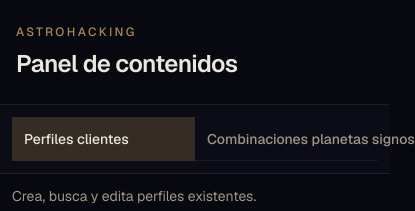
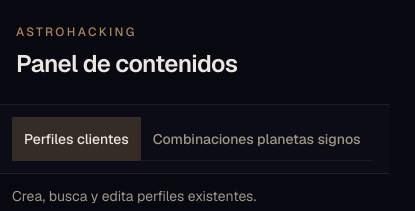
Before and after one commit to SopeDev/astrohacking-visualizador, a Next.js app: page / in a window 390 px wide. Shown: the top 211 px of the page, 415 px wide, since content can reach past the window. Built offline with nearby package versions, Linux system fonts and the light colour scheme; no server answers; the database is empty; a web font is replaced by a local one.

Commit message:
admin panel updates for content management

```diff
--- a/src/components/AdminContentPanel/AdminContentPanel.jsx
+++ b/src/components/AdminContentPanel/AdminContentPanel.jsx
@@ -14,17 +14,17 @@ export function AdminContentPanel({ profiles, absoluteShare, interpretationEntri
       <aside className="border-border bg-muted/20 w-full shrink-0 border-b p-3 sm:p-4 lg:w-72 lg:border-r lg:border-b-0 lg:p-6">
         <TabsList
           variant="line"
-          className="bg-transparent grid w-full grid-cols-2 gap-0 rounded-none p-0 lg:grid-cols-1"
+          className="bg-transparent !flex-row w-full flex-nowrap gap-0 overflow-x-auto rounded-none p-0 lg:!flex-col lg:overflow-visible"
         >
           <TabsTrigger
             value="profiles"
-            className="h-11 w-fit justify-center border-b border-border/70 px-3 font-medium text-muted-foreground whitespace-nowrap rounded-none transition-colors after:hidden hover:bg-primary/5 hover:text-foreground [transform:none] data-[active]:[transform:none] data-[active]:rounded-none data-[active]:border-primary/50 data-[active]:!bg-primary/20 data-[active]:text-primary lg:w-full lg:justify-start lg:border-l-2 lg:border-b lg:border-l-transparent lg:data-[active]:border-l-primary"
+            className="h-11 !w-auto !flex-none justify-center border-b border-border/70 px-3 font-medium text-muted-foreground whitespace-nowrap rounded-none transition-colors after:hidden hover:bg-primary/5 hover:text-foreground [transform:none] data-[active]:[transform:none] data-[active]:rounded-none data-[active]:border-primary/50 data-[active]:!bg-primary/20 data-[active]:text-primary lg:!w-full lg:!flex-1 lg:justify-start lg:border-l-2 lg:border-b lg:border-l-transparent lg:data-[active]:border-l-primary"
           >
             Perfiles clientes
           </TabsTrigger>
           <TabsTrigger
             value="interpretations"
-            className="h-11 w-fit justify-center border-b border-border/70 px-3 font-medium text-muted-foreground whitespace-nowrap rounded-none transition-colors after:hidden hover:bg-primary/5 hover:text-foreground [transform:none] data-[active]:[transform:none] data-[active]:rounded-none data-[active]:border-primary/50 data-[active]:!bg-primary/20 data-[active]:text-primary lg:w-full lg:justify-start lg:border-l-2 lg:border-b lg:border-l-transparent lg:data-[active]:border-l-primary"
+            className="h-11 !w-auto !flex-none justify-center border-b border-border/70 px-3 font-medium text-muted-foreground whitespace-nowrap rounded-none transition-colors after:hidden hover:bg-primary/5 hover:text-foreground [transform:none] data-[active]:[transform:none] data-[active]:rounded-none data-[active]:border-primary/50 data-[active]:!bg-primary/20 data-[active]:text-primary lg:!w-full lg:!flex-1 lg:justify-start lg:border-l-2 lg:border-b lg:border-l-transparent lg:data-[active]:border-l-primary"
           >
             Combinaciones planetas signos
           </TabsTrigger>
--- a/src/components/ui/tabs.jsx
+++ b/src/components/ui/tabs.jsx
@@ -20,7 +20,7 @@ function Tabs({
 }
 
 const tabsListVariants = cva(
-  "group/tabs-list inline-flex w-fit items-center justify-center rounded-lg p-[3px] text-muted-foreground group-data-horizontal/tabs:h-8 group-data-vertical/tabs:h-fit group-data-vertical/tabs:flex-col data-[variant=line]:rounded-none",
+  "group/tabs-list inline-flex w-fit items-center justify-start rounded-lg p-[3px] text-muted-foreground group-data-horizontal/tabs:h-8 group-data-vertical/tabs:h-fit group-data-vertical/tabs:flex-col data-[variant=line]:rounded-none",
   {
     variants: {
       variant: {
@@ -56,7 +56,7 @@ function TabsTrigger({
     <TabsPrimitive.Tab
       data-slot="tabs-trigger"
       className={cn(
-        "relative cursor-pointer inline-flex h-[calc(100%-1px)] flex-1 items-center justify-center gap-1.5 rounded-md border-border px-1.5 py-0.5 text-sm font-medium whitespace-nowrap text-foreground/60 transition-all group-data-vertical/tabs:w-full group-data-vertical/tabs:justify-start hover:text-foreground focus-visible:border-ring focus-visible:ring-[3px] focus-visible:ring-ring/50 focus-visible:outline-1 focus-visible:outline-ring disabled:pointer-events-none disabled:opacity-50 aria-disabled:pointer-events-none aria-disabled:opacity-50 dark:text-muted-foreground dark:hover:text-foreground group-data-[variant=default]/tabs-list:data-active:shadow-sm group-data-[variant=line]/tabs-list:data-active:shadow-none [&_svg]:pointer-events-none [&_svg]:shrink-0 [&_svg:not([class*='size-'])]:size-4",
+        "relative cursor-pointer inline-flex h-[calc(100%-1px)] flex-1 items-center justify-start gap-1.5 rounded-md border-border px-1.5 py-0.5 text-sm font-medium whitespace-nowrap text-foreground/60 transition-all group-data-vertical/tabs:w-full group-data-vertical/tabs:justify-start hover:text-foreground focus-visible:border-ring focus-visible:ring-[3px] focus-visible:ring-ring/50 focus-visible:outline-1 focus-visible:outline-ring disabled:pointer-events-none disabled:opacity-50 aria-disabled:pointer-events-none aria-disabled:opacity-50 dark:text-muted-foreground dark:hover:text-foreground group-data-[variant=default]/tabs-list:data-active:shadow-sm group-data-[variant=line]/tabs-list:data-active:shadow-none [&_svg]:pointer-events-none [&_svg]:shrink-0 [&_svg:not([class*='size-'])]:size-4",
         "group-data-[variant=line]/tabs-list:bg-transparent group-data-[variant=line]/tabs-list:data-active:bg-transparent dark:group-data-[variant=line]/tabs-list:data-active:border-transparent dark:group-data-[variant=line]/tabs-list:data-active:bg-transparent",
         "data-active:bg-background data-active:text-foreground dark:data-active:border-input dark:data-active:bg-input/30 dark:data-active:text-foreground",
         "after:absolute after:bg-foreground after:opacity-0 after:transition-opacity group-data-horizontal/tabs:after:inset-x-0 group-data-horizontal/tabs:after:bottom-[-5px] group-data-horizontal/tabs:after:h-0.5 group-data-vertical/tabs:after:inset-y-0 group-data-vertical/tabs:after:-right-1 group-data-vertical/tabs:after:w-0.5 group-data-[variant=line]/tabs-list:data-active:after:opacity-100",
```
